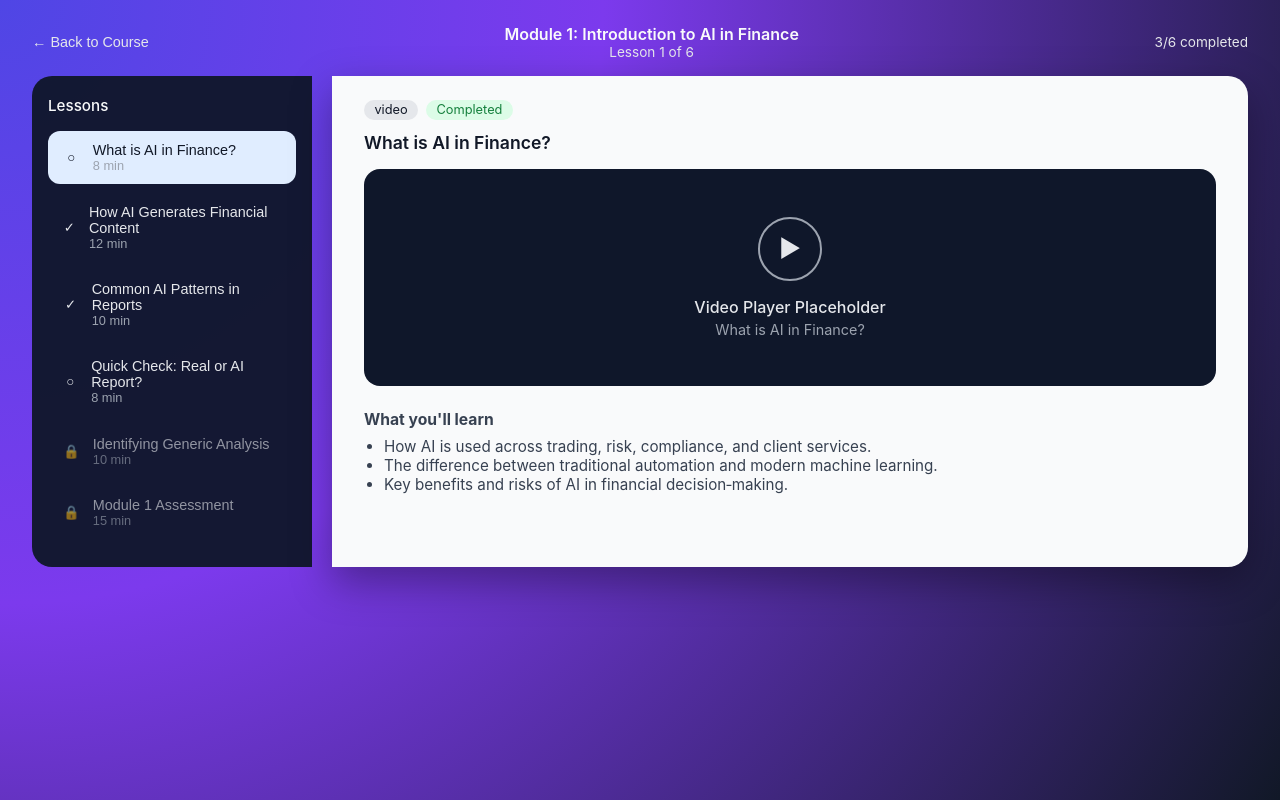
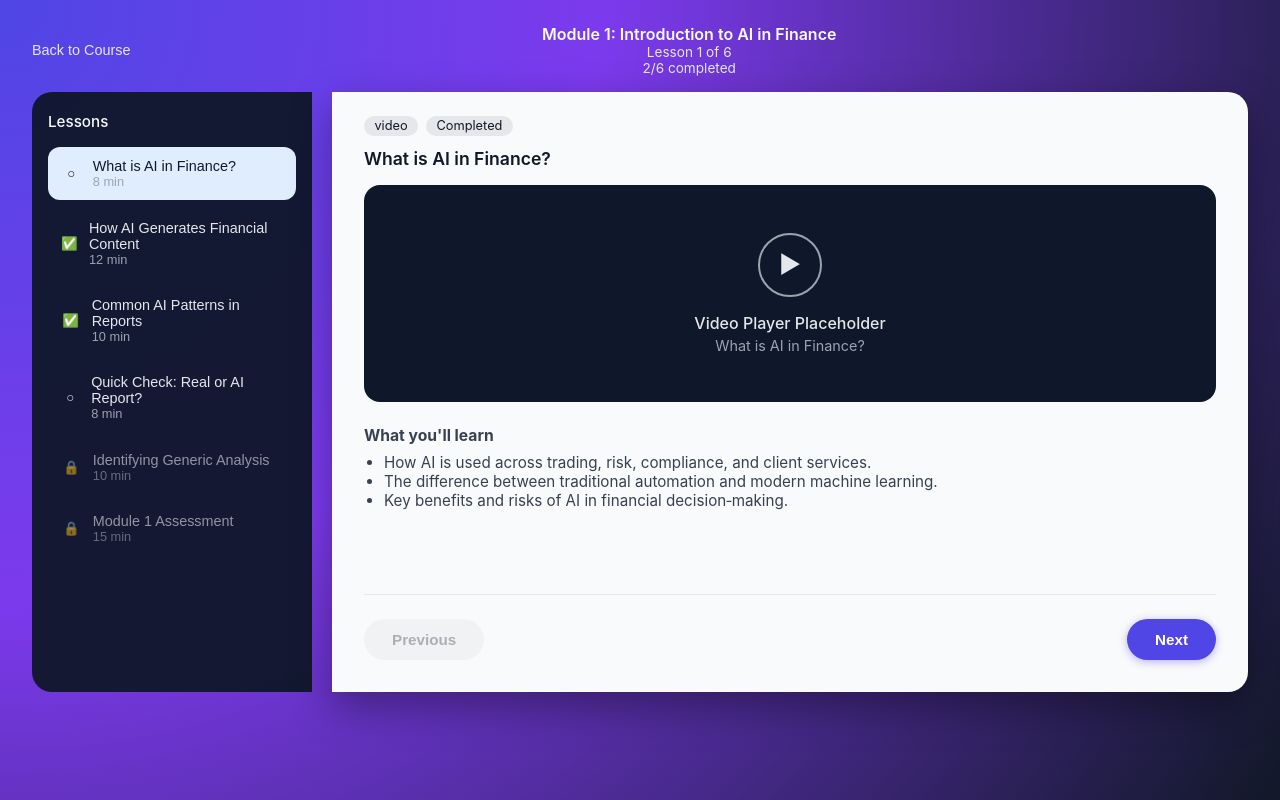
Before and after one commit to LG9757/entr, a React (Vite) app: page /course/module-1 in a window 1280 px wide. Built offline with nearby package versions, Linux system fonts and the light colour scheme.

Commit message:
Styled the buttons to go to next lesson

```diff
--- a/src/App.css
+++ b/src/App.css
@@ -751,11 +751,7 @@ button[type="submit"]:hover {
   font-weight: 600;
 }
 
-.lesson-header-sub {
-  font-size: 0.85rem;
-  color: #e5e7eb;
-}
-
+.lesson-header-sub,
 .lesson-header-progress {
   font-size: 0.85rem;
   color: #e5e7eb;
@@ -786,8 +782,8 @@ button[type="submit"]:hover {
 
 .lesson-list {
   list-style: none;
+  margin: 0;
   padding: 0;
-  margin: 0;
 }
 
 .lesson-list-item {
@@ -831,14 +827,23 @@ button[type="submit"]:hover {
   color: #9ca3af;
 }
 
-/* Content */
-
+/* Content panel */
 .lesson-content {
   background: #f9fafb;
   border-radius: 0 1.25rem 1.25rem 0;
   padding: 1.5rem 2rem 2rem;
   box-shadow: 0 15px 40px rgba(0,0,0,0.35);
+  display: flex;
+  flex-direction: column;
+  min-height: 600px;
 }
+
+.lesson-body {
+  flex: 1;
+}
+
+
+/* Tags, sections, video, quiz */
 
 .lesson-tags {
   display: flex;
@@ -854,11 +859,6 @@ button[type="submit"]:hover {
   color: #111827;
 }
 
-.tag.success {
-  background: #dcfce7;
-  color: #15803d;
-}
-
 .tag.neutral {
   background: #e5e7eb;
   color: #374151;
@@ -870,7 +870,20 @@ button[type="submit"]:hover {
   margin-bottom: 1rem;
 }
 
-/* Video placeholder */
+.lesson-section {
+  margin-top: 1.25rem;
+  font-size: 0.95rem;
+  color: #374151;
+}
+
+.lesson-section h3 {
+  font-size: 0.98rem;
+  margin-bottom: 0.5rem;
+}
+
+.lesson-section ul {
+  margin-left: 1.25rem;
+}
 
 .video-placeholder {
   background: #0f172a;
@@ -905,23 +918,6 @@ button[type="submit"]:hover {
   color: #9ca3af;
 }
 
-/* Generic sections */
-
-.lesson-section {
-  margin-top: 1.25rem;
-  font-size: 0.95rem;
-  color: #374151;
-}
-
-.lesson-section h3 {
-  font-size: 0.98rem;
-  margin-bottom: 0.5rem;
-}
-
-.lesson-section ul {
-  margin-left: 1.25rem;
-}
-
 /* Quiz */
 
 .quiz-card {
@@ -946,10 +942,12 @@ button[type="submit"]:hover {
   display: flex;
   gap: 1rem;
   margin-top: 0.75rem;
+  flex-wrap: wrap;
 }
 
 .quiz-option {
   flex: 1;
+  min-width: 140px;
   padding: 0.8rem 1rem;
   border-radius: 0.75rem;
   border: 1px solid #d1d5db;
@@ -975,4 +973,117 @@ button[type="submit"]:hover {
   .lesson-content {
     border-radius: 1.25rem;
   }
+
+/* Nav buttons at bottom of lesson */
+.lesson-nav {
+  display: flex;
+  justify-content: space-between;
+  align-items: center;
+  gap: 1rem;
+  padding-top: 1.5rem;
+  margin-top: 2rem;
+  border-top: 1px solid #e5e7eb;
 }
+
+.nav-btn {
+  padding: 0.75rem 1.75rem;
+  border-radius: 999px;
+  font-size: 0.95rem;
+  font-weight: 600;
+  cursor: pointer;
+  border: none;
+  transition: background 0.2s, opacity 0.2s;
+  white-space: nowrap;
+}
+
+.nav-btn:disabled {
+  opacity: 0.3;
+  cursor: default;
+}
+
+.nav-btn-secondary {
+  background: #e5e7eb !important;
+  color: #374151 !important;
+}
+
+.nav-btn-secondary:hover:not(:disabled) {
+  background: #d1d5db !important;
+}
+
+.nav-btn-primary {
+  background: #4f46e5 !important;
+  color: #ffffff !important;
+}
+
+.nav-btn-primary:hover:not(:disabled) {
+  background: #4338ca !important;
+}
+
+button.nav-btn {
+  padding: 0.75rem 1.75rem !important;
+  border-radius: 999px !important;
+  font-size: 0.95rem !important;
+  font-weight: 600 !important;
+  cursor: pointer !important;
+  border: none !important;
+  white-space: nowrap !important;
+  display: inline-block !important;
+}
+
+button.nav-btn.nav-btn-secondary {
+  background: #e5e7eb !important;
+  color: #374151 !important;
+}
+
+button.nav-btn.nav-btn-primary {
+  background: #4f46e5 !important;
+  color: #ffffff !important;
+}
+
+button.nav-btn:disabled {
+  opacity: 0.3 !important;
+  cursor: default !important;
+}
+
+.lesson-nav {
+  display: flex;
+  justify-content: space-between;
+  align-items: center;
+  gap: 1rem;
+  padding-top: 1.5rem;
+  margin-top: 2rem;
+  border-top: 1px solid #e5e7eb;
+}
+.nav-btn {
+  padding: 0.75rem 1.75rem !important;
+  border-radius: 9999px !important;
+  font-size: 0.95rem !important;
+  font-weight: 600 !important;
+  border: none !important;
+  cursor: pointer !important;
+  transition: all 0.2s !important;
+  white-space: nowrap !important;
+  display: inline-block !important;
+  text-decoration: none !important;
+}
+.nav-btn:disabled {
+  opacity: 0.4 !important;
+  cursor: not-allowed !important;
+}
+.nav-btn-secondary {
+  background: #e5e7eb !important;
+  color: #374151 !important;
+}
+.nav-btn-secondary:hover:not(:disabled) {
+  background: #d1d5db !important;
+}
+.nav-btn-primary {
+  background: #4f46e5 !important;
+  color: white !important;
+}
+.nav-btn-primary:hover:not(:disabled) {
+  background: #4338ca !important;
+}
+
+
+}
--- a/src/components/ModulePage.tsx
+++ b/src/components/ModulePage.tsx
@@ -1,6 +1,6 @@
 import { useState } from 'react'
 import { useNavigate } from 'react-router-dom'
-import '../App.css'
+// Remove: import '.. /App.css' - no longer needed
 
 export type LessonStatus = 'completed' | 'current' | 'locked'
 export type LessonType = 'video' | 'article' | 'quiz'
@@ -17,74 +17,102 @@ export type Lesson = {
 type ModulePageProps = {
   moduleTitle: string
   moduleNumber: number
-  totalLessons: number
-  completedCount: number
   lessons: Lesson[]
   backPath: string
 }
 
-export default function ModulePage({
-  moduleTitle,
-  moduleNumber,
-  totalLessons,
-  completedCount,
-  lessons,
-  backPath,
-}: ModulePageProps) {
+export default function ModulePage({ moduleTitle, moduleNumber, lessons, backPath }: ModulePageProps) {
   const navigate = useNavigate()
-  const [activeLessonId, setActiveLessonId] = useState<number>(lessons[0]?.id ?? 1)
+  const [activeIndex, setActiveIndex] = useState(0)
+  const [completedIds, setCompletedIds] = useState<number[]>(
+    lessons.filter(l => l.status === 'completed').map(l => l.id)
+  )
 
-  const activeLesson = lessons.find((l) => l.id === activeLessonId) ?? lessons[0]
+  const totalLessons = lessons.length
+  const activeLesson = lessons[activeIndex]
+  const completedCount = completedIds.length
+  const isLast = activeIndex === lessons.length - 1
+
+  const goTo = (index: number) => {
+    if (index < 0 || index >= lessons.length) return
+    if (lessons[index].status === 'locked') return
+    setActiveIndex(index)
+    window.scrollTo({ top: 0, behavior: 'smooth' })
+  }
+
+  const markCompletedAndNext = () => {
+    setCompletedIds(prev =>
+      prev.includes(activeLesson.id)
+        ? prev
+        : [...prev, activeLesson.id]
+    )
+    if (!isLast) {
+      goTo(activeIndex + 1)
+    }
+  }
 
   return (
-    <div className="lesson-page-root">
+    <div className="lesson-page-root"> {/* Keep other classes if CSS loads */}
       <header className="lesson-header">
         <button
           className="back-link"
           onClick={() => navigate(backPath)}
+          style={{
+            background: 'none',
+            border: 'none',
+            color: '#e5e7eb',
+            fontSize: '0.9rem',
+            cursor: 'pointer'
+          }}
         >
-          ← Back to Course
+          Back to Course
         </button>
-
         <div className="lesson-header-middle">
           <div className="lesson-header-title">
             Module {moduleNumber}: {moduleTitle}
           </div>
           <div className="lesson-header-sub">
-            Lesson {activeLesson?.id} of {totalLessons}
+            Lesson {activeLesson.id} of {totalLessons}
           </div>
-        </div>
-
           <div className="lesson-header-progress">
             {completedCount}/{totalLessons} completed
           </div>
+        </div>
+        {/* Empty div for flex spacing */}
+        <div />
       </header>
 
       <main className="lesson-layout">
-        {/* Sidebar */}
         <aside className="lesson-sidebar">
           <h2 className="sidebar-title">Lessons</h2>
           <ul className="lesson-list">
-            {lessons.map((lesson) => (
+            {lessons.map((lesson, index) => {
+              const locked = lesson.status === 'locked'
+              const completed = completedIds.includes(lesson.id)
+              return (
                 <li key={lesson.id}>
                   <button
-                  className={
-                    'lesson-list-item ' +
-                    (lesson.id === activeLessonId ? 'active ' : '') +
-                    (lesson.status === 'locked' ? 'locked' : '')
-                  }
-                  onClick={() => {
-                    if (lesson.status !== 'locked') {
-                      setActiveLessonId(lesson.id)
-                    }
+                    className={`lesson-list-item ${index === activeIndex ? 'active' : ''} ${locked ? 'locked' : ''}`}
+                    onClick={() => !locked && goTo(index)}
+                    disabled={locked}
+                    style={{
+                      width: '100%',
+                      display: 'flex',
+                      alignItems: 'center',
+                      gap: '0.6rem',
+                      padding: '0.7rem',
+                      marginBottom: '0.5rem',
+                      borderRadius: '0.75rem',
+                      background: index === activeIndex ? '#e0edff' : 'transparent',
+                      border: 'none',
+                      cursor: locked ? 'default' : 'pointer',
+                      color: index === activeIndex ? '#111827' : '#e5e7eb',
+                      opacity: locked ? 0.6 : 1,
+                      textAlign: 'left'
                     }}
                   >
-                  <div className="lesson-list-icon">
-                    {lesson.status === 'completed'
-                      ? '✓'
-                      : lesson.status === 'locked'
-                      ? '🔒'
-                      : '○'}
+                    <div className="lesson-list-icon" style={{width: '24px'}}>
+                      {locked ? '🔒' : completed ? '✅' : '○'}
                     </div>
                     <div className="lesson-list-text">
                       <div className="lesson-list-title">{lesson.title}</div>
@@ -92,13 +120,88 @@ export default function ModulePage({
                     </div>
                   </button>
                 </li>
-            ))}
+              )
+            })}
           </ul>
         </aside>
 
-        {/* Active lesson */}
         <section className="lesson-content">
-          {activeLesson?.content}
+          <div className="lesson-body">
+            {activeLesson.content}
+          </div>
+
+          {/* INLINE STYLED NAV BUTTONS - MATCHES YOUR DESIRED DESIGN */}
+          <div
+            className="lesson-nav"
+            style={{
+              display: 'flex',
+              justifyContent: 'space-between',
+              alignItems: 'center',
+              gap: '1rem',
+              paddingTop: '1.5rem',
+              marginTop: '2rem',
+              borderTop: '1px solid #e5e7eb'
+            }}
+          >
+            <button
+              type="button"
+              onClick={() => goTo(activeIndex - 1)}
+              disabled={activeIndex === 0}
+              style={{
+                padding: '0.75rem 1.75rem',
+                borderRadius: '9999px',
+                fontSize: '0.95rem',
+                fontWeight: 600,
+                border: 'none',
+                cursor: activeIndex === 0 ? 'not-allowed' : 'pointer',
+                backgroundColor: '#e5e7eb',
+                color: '#374151',
+                whiteSpace: 'nowrap',
+                transition: 'all 0.2s',
+                opacity: activeIndex === 0 ? 0.4 : 1,
+                textDecoration: 'none'
+              }}
+              onMouseEnter={(e) => {
+                if (activeIndex !== 0) {
+                  e.currentTarget.style.backgroundColor = '#d1d5db'
+                }
+              }}
+              onMouseLeave={(e) => {
+                e.currentTarget.style.backgroundColor = '#e5e7eb'
+              }}
+            >
+              Previous
+            </button>
+
+            <button
+              type="button"
+              onClick={markCompletedAndNext}
+              style={{
+                padding: '0.75rem 1.75rem',
+                borderRadius: '9999px',
+                fontSize: '0.95rem',
+                fontWeight: 600,
+                border: 'none',
+                cursor: 'pointer',
+                backgroundColor: '#4f46e5',
+                color: 'white',
+                whiteSpace: 'nowrap',
+                transition: 'all 0.2s',
+                textDecoration: 'none',
+                boxShadow: '0 2px 8px rgba(79, 70, 229, 0.4)'
+              }}
+              onMouseEnter={(e) => {
+                e.currentTarget.style.backgroundColor = '#4338ca'
+                e.currentTarget.style.boxShadow = '0 4px 12px rgba(67, 56, 202, 0.5)'
+              }}
+              onMouseLeave={(e) => {
+                e.currentTarget.style.backgroundColor = '#4f46e5'
+                e.currentTarget.style.boxShadow = '0 2px 8px rgba(79, 70, 229, 0.4)'
+              }}
+            >
+              {isLast ? 'Mark Complete' : 'Next'}
+            </button>
+          </div>
         </section>
       </main>
     </div>
--- a/src/pages/module1.tsx
+++ b/src/pages/module1.tsx
@@ -200,8 +200,6 @@ export default function Module1() {
     <ModulePage
       moduleTitle="Introduction to AI in Finance"
       moduleNumber={1}
-      totalLessons={lessons.length}
-      completedCount={3}
       lessons={lessons}
       backPath="/course"
     />
--- a/src/pages/module2.tsx
+++ b/src/pages/module2.tsx
@@ -10,8 +10,6 @@ export default function Module2() {
     <ModulePage
       moduleTitle="Detecting AI-Generated Reports"
       moduleNumber={2}
-      totalLessons={lessons.length}
-      completedCount={0}
       lessons={lessons}
       backPath="/course"
     />
```
Lines whose indentation alone changed are shown as unchanged.
